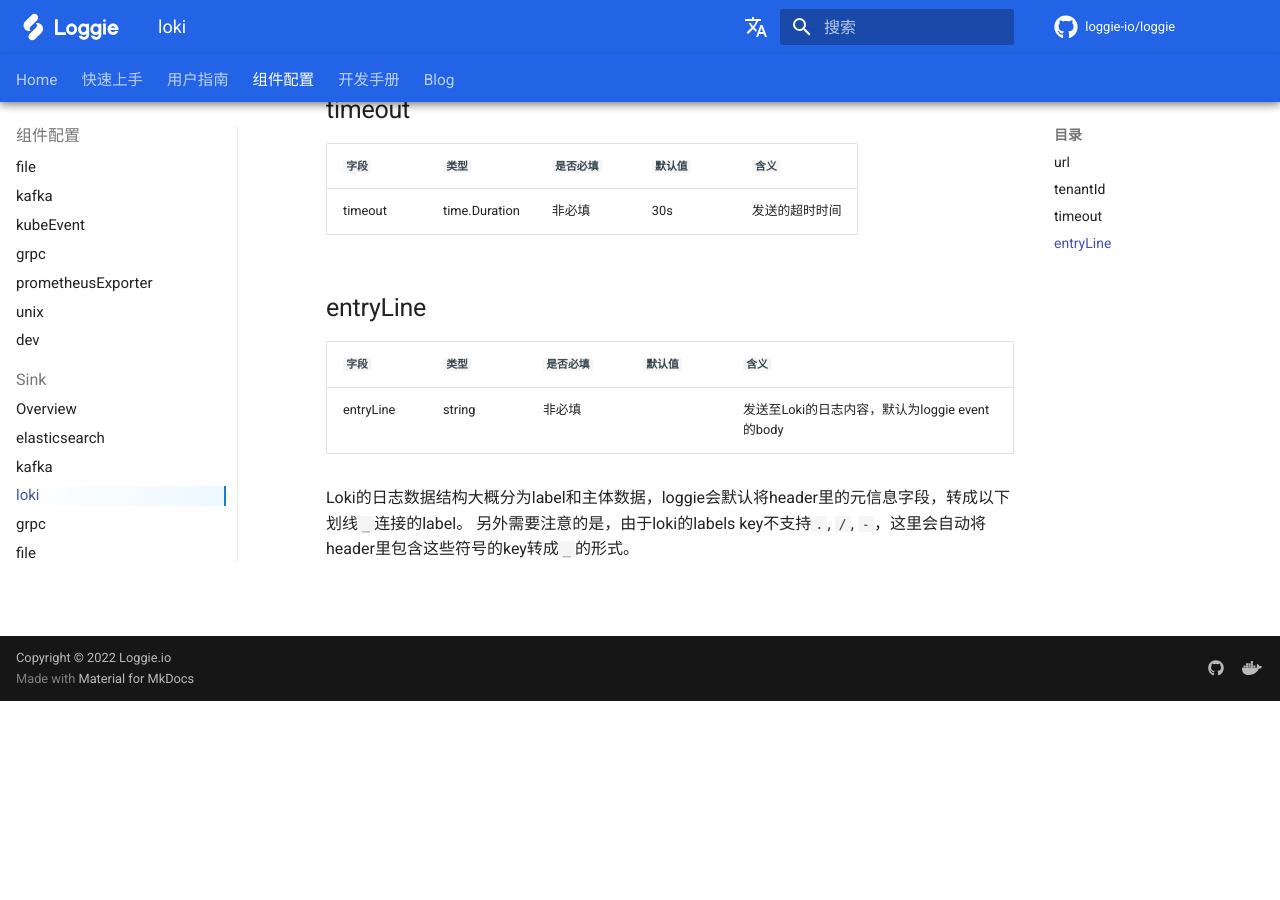
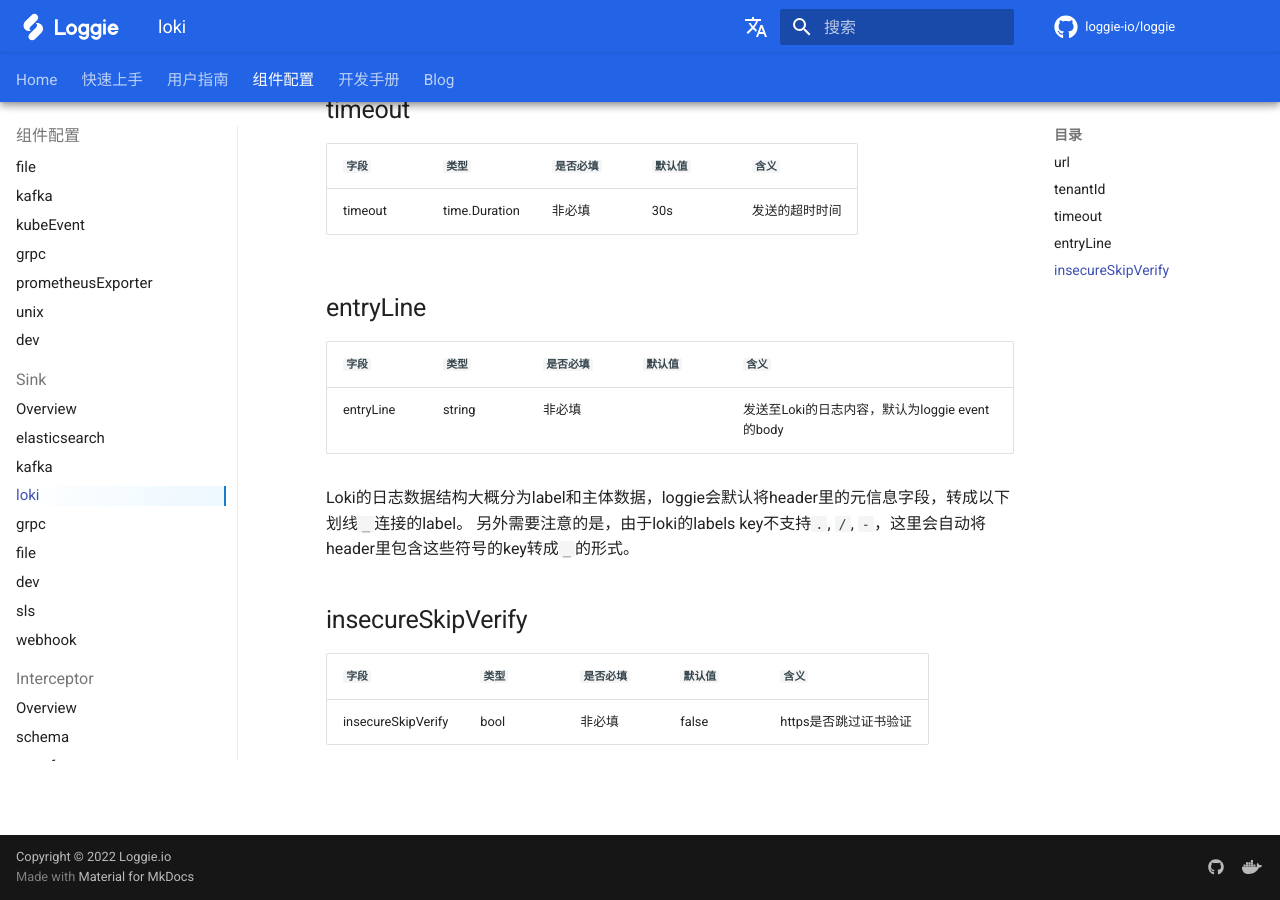
Before and after one commit to loggie-io/docs, an MkDocs documentation site: the page built from docs/reference/pipelines/sink/loki.md, in a window 1280 px wide and 900 px high, scrolled down 751 px. Built offline with MkDocs 1.6.1 and Material for MkDocs 9.7.7, drawn with Linux system fonts in a browser that asks for light colours; some web fonts are replaced; comment, search, counter and statistics services are not loaded; before the commit the page ends 1452 px from its top, so only the background shows below that.

Commit message:
loki https insecureSkipVerify

```diff
--- a/docs/reference/pipelines/sink/loki.md
+++ b/docs/reference/pipelines/sink/loki.md
@@ -37,3 +37,9 @@ loki sink用于发送数据至Loki存储。Loki文档可参考[这里](https://g
 
 Loki的日志数据结构大概分为label和主体数据，loggie会默认将header里的元信息字段，转成以下划线`_`连接的label。
 另外需要注意的是，由于loki的labels key不支持`.`, `/`, `-`，这里会自动将header里包含这些符号的key转成`_`的形式。
+
+## insecureSkipVerify
+
+|    `字段`   | `类型` |  `是否必填`  | `默认值` | `含义`          |
+| ---------- |------| ----------- |-------|---------------|
+| insecureSkipVerify | bool |    非必填    | false | https是否跳过证书验证 |
```
